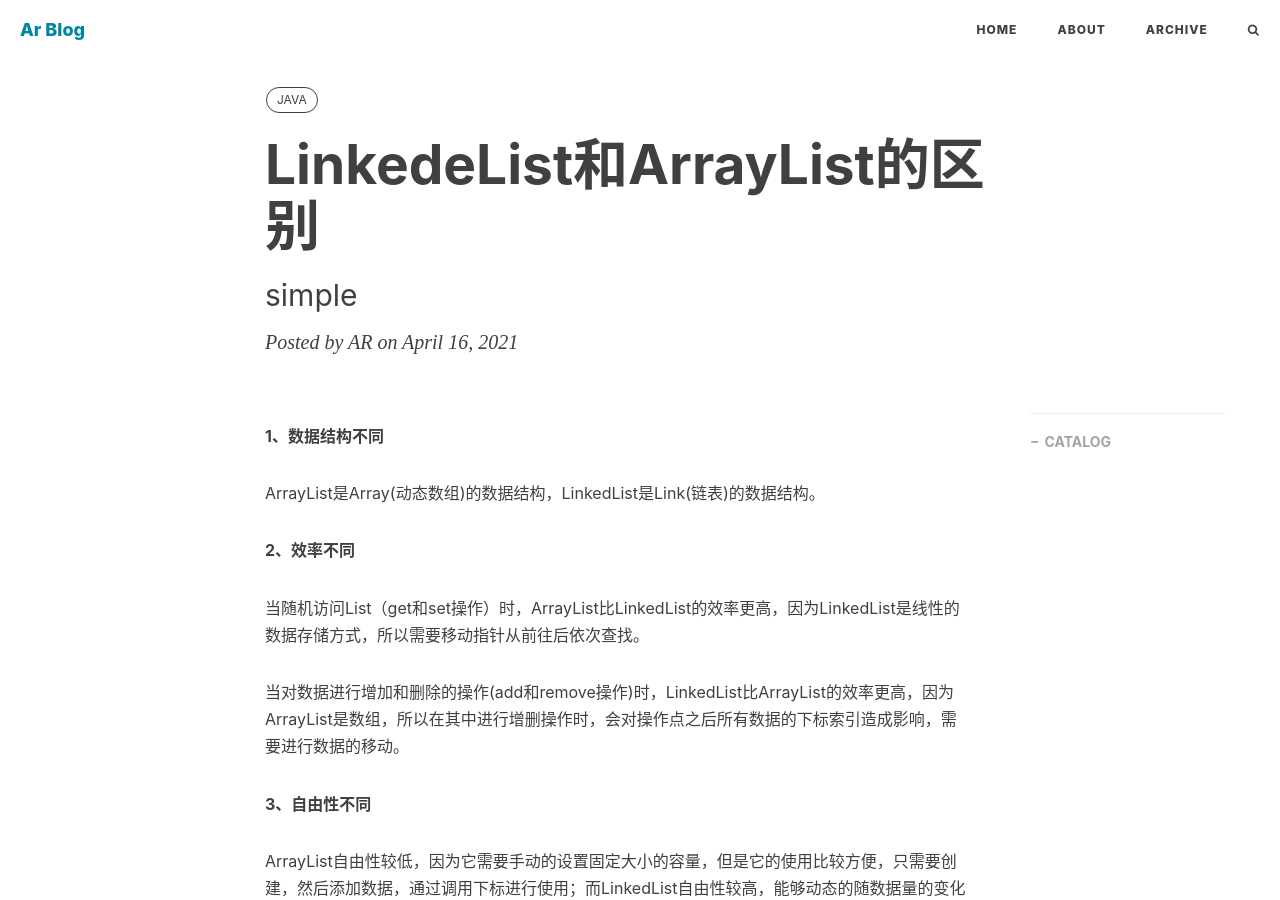
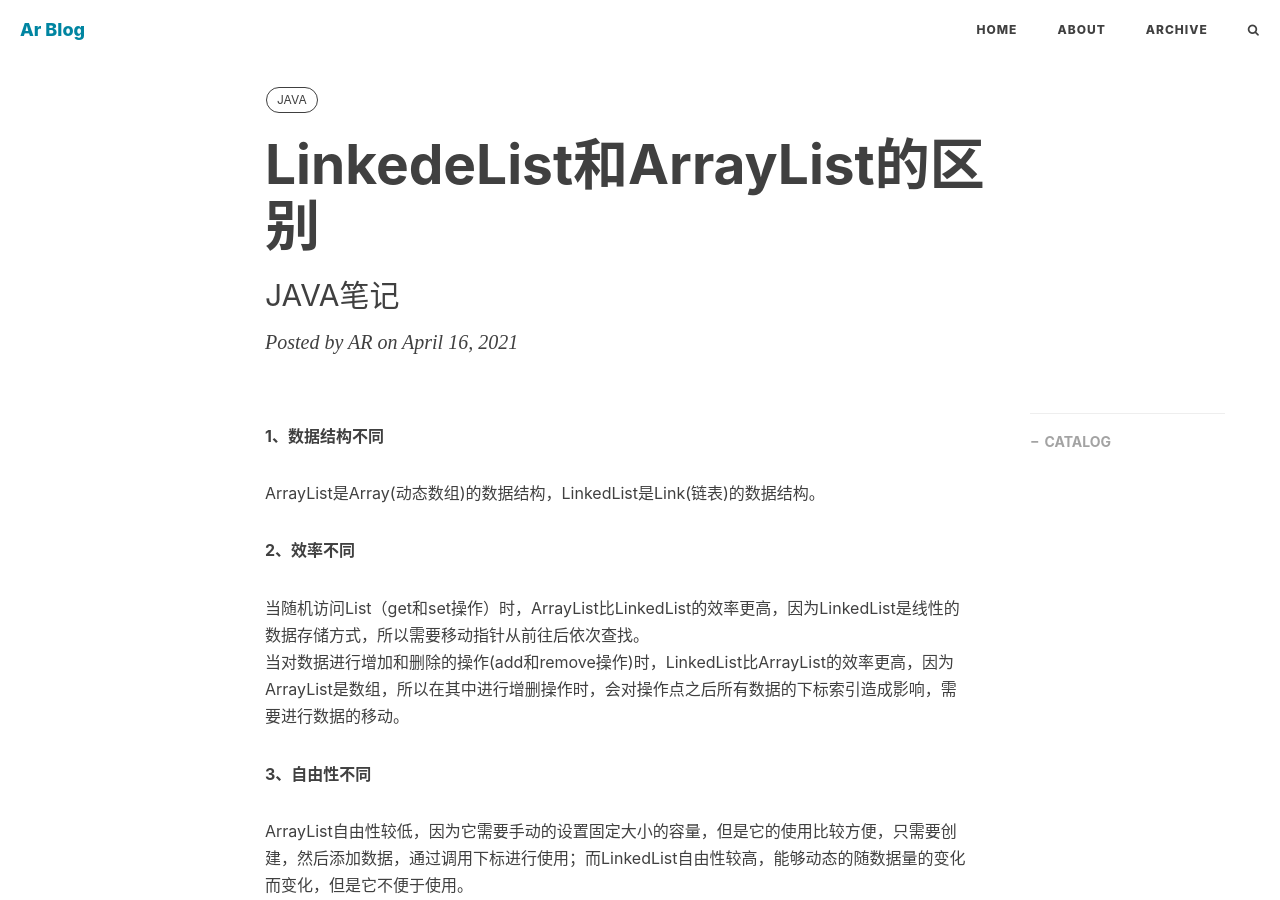
Before and after one commit to XD-ar/XD-ar.github.io, a Jekyll site: the page built from _posts/2021-04-16-LinkedList-ArrayList.md, in a window 1280 px wide and 900 px high. Built offline with Jekyll 4.4.1, drawn with Linux system fonts in a browser that asks for light colours; nearby versions of some CDN libraries; comment, search, counter and statistics services are not loaded.

Commit message:
Update 2021-04-16-LinkedList-ArrayList.md

```diff
--- a/_posts/2021-04-16-LinkedList-ArrayList.md
+++ b/_posts/2021-04-16-LinkedList-ArrayList.md
@@ -1,7 +1,7 @@
 ---
 layout: post
 title: "LinkedeList和ArrayList的区别"
-subtitle: 'simple'
+subtitle: 'JAVA笔记'
 author: "AR"
 header-style: text
 tags:
@@ -15,7 +15,6 @@ ArrayList是Array(动态数组)的数据结构，LinkedList是Link(链表)的数
 **2、效率不同**
 
 当随机访问List（get和set操作）时，ArrayList比LinkedList的效率更高，因为LinkedList是线性的数据存储方式，所以需要移动指针从前往后依次查找。
-
 当对数据进行增加和删除的操作(add和remove操作)时，LinkedList比ArrayList的效率更高，因为ArrayList是数组，所以在其中进行增删操作时，会对操作点之后所有数据的下标索引造成影响，需要进行数据的移动。
 
 **3、自由性不同**
```
